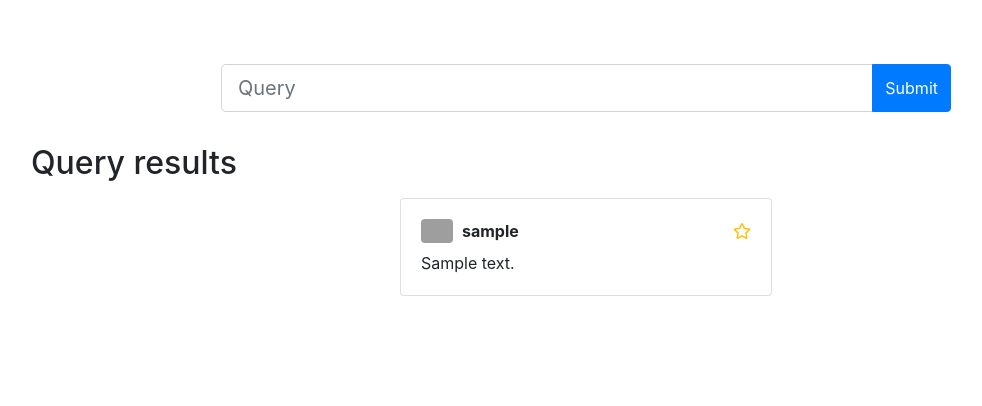
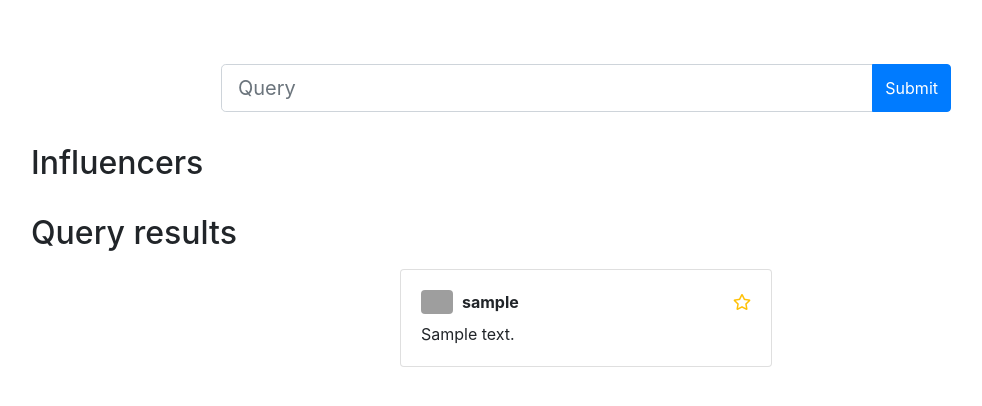
Before and after one commit to masterdcups/iot-tweet-search-engine, a Flask app: template app/templates/index.html in a window 1280 px wide. Shown: the part 56-462 px from the top of the page, without its empty margins (54-1036 px from the left). Run offline with Flask 2, Linux system fonts and the light colour scheme; the template is opened without the code that fills it: most values are stand-ins (such as "Sample title", 1, 10 or a date in 2020); some libraries are stand-ins or nearby versions; grey boxes are pictures that could not be loaded.

Commit message:
design improvements

```diff
--- a/app/templates/index.html
+++ b/app/templates/index.html
@@ -18,6 +18,12 @@
     </div>
 
     {% if results|length > 0 %}
+
+        <div class="row justify-content-center mt-3">
+            <div class="col-md-12 mb-2">
+                <h2>Influencers</h2>
+            </div>
+        </div>
 
         <div class="row justify-content-center mt-3">
             <div class="col-md-12 mb-2">
```
